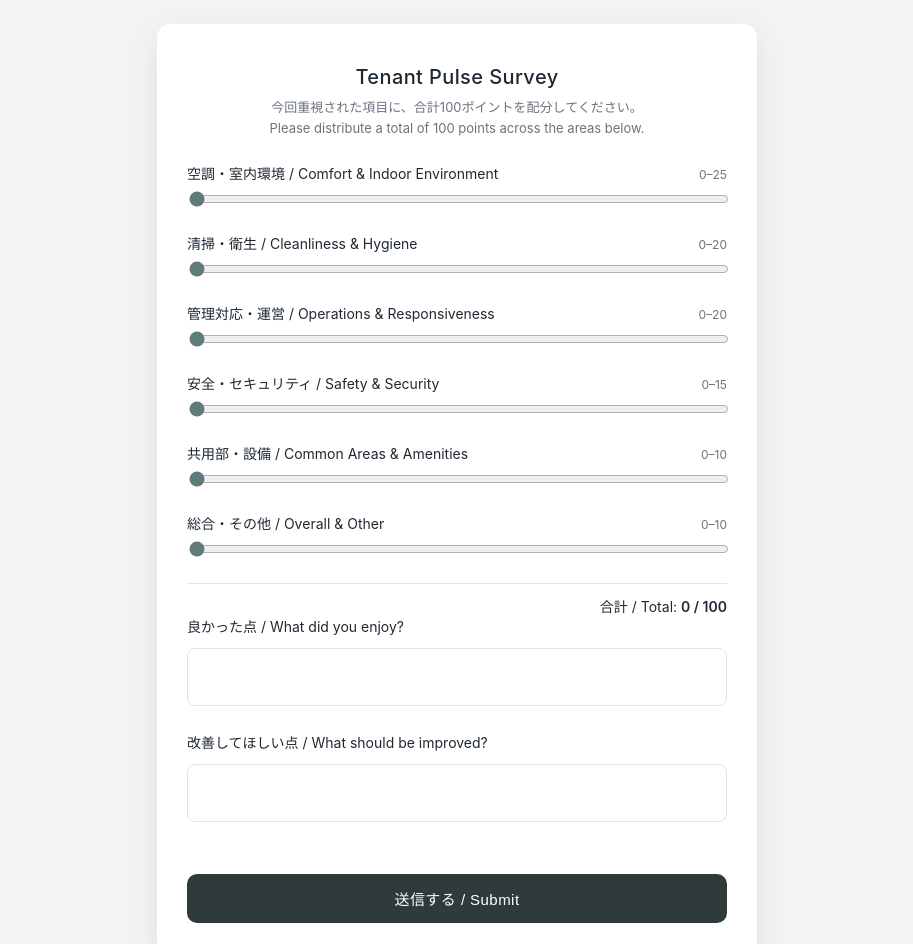
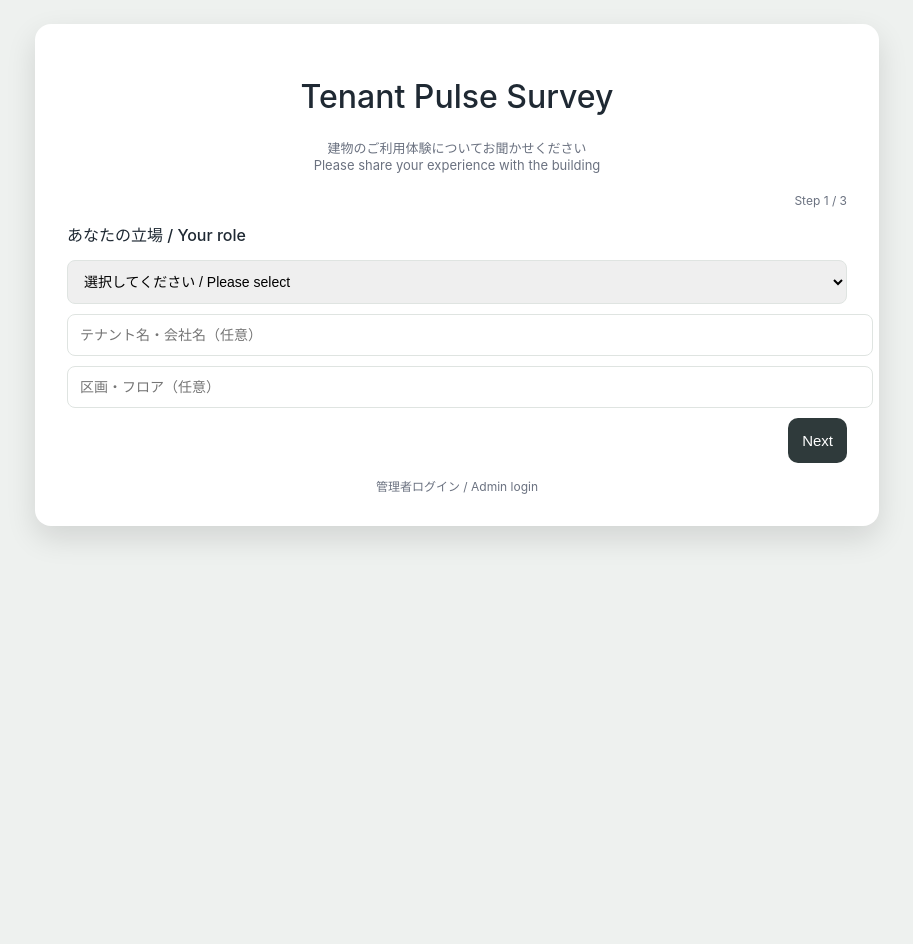
Before and after one commit to ncheewee/copilot-tenant-survey, a plain HTML site: page index.html in a window 1280 px wide. Shown: the top 944 px of the page, without its empty margins (183-1096 px from the left). After the commit the page ends 800 px from the top, so only its background shows below. Drawn offline with Linux system fonts and the light colour scheme.

Commit message:
Update index.html

```diff
--- a/index.html
+++ b/index.html
@@ -1,237 +1,337 @@
 <!DOCTYPE html>
 <html lang="en">
 <head>
-<meta charset="UTF-8" />
+<meta charset="UTF-8">
 <title>Tenant Pulse Survey</title>
 <meta name="viewport" content="width=device-width, initial-scale=1">
 
 <style>
-  :root {
-    --bg: #f3f4f2;
-    --card: #ffffff;
-    --primary: #2f3a3b;
-    --accent: #5f7c7a;
-    --border: #e2e4e1;
-    --text: #1f2933;
-    --muted: #6b7280;
+:root{
+  --bg:#eef1ef;
+  --card:#ffffff;
+  --primary:#2f3a3b;
+  --accent:#6b8f8b;
+  --accent-soft:#e4efed;
+  --border:#dfe4e1;
+  --text:#1f2933;
+  --muted:#6b7280;
 }
 
-  * {
-    box-sizing: border-box;
+body{
+  margin:0;
+  font-family:-apple-system,BlinkMacSystemFont,"Hiragino Kaku Gothic ProN","Noto Sans JP","Segoe UI",sans-serif;
+  background:var(--bg);
+  color:var(--text);
+  padding:24px 16px;
 }
 
-  body {
-    margin: 0;
-    font-family:
-      -apple-system,
-      BlinkMacSystemFont,
-      "Hiragino Kaku Gothic ProN",
-      "Noto Sans JP",
-      "Segoe UI",
-      sans-serif;
-    background: var(--bg);
-    color: var(--text);
-    padding: 24px 16px;
+.card{
+  max-width:780px;
+  margin:auto;
+  background:var(--card);
+  border-radius:16px;
+  padding:32px;
+  box-shadow:0 12px 30px rgba(0,0,0,.12);
 }
 
-  .card {
-    max-width: 600px;
-    margin: auto;
-    background: var(--card);
-    border-radius: 14px;
-    padding: 28px 30px 32px;
-    box-shadow: 0 10px 30px rgba(0,0,0,0.08);
+h1{text-align:center;font-weight:500;}
+.subtitle{text-align:center;font-size:13px;color:var(--muted);margin-bottom:20px;}
+
+.section{display:none;}
+.section.active{display:block;}
+
+.progress{text-align:right;font-size:12px;color:var(--muted);}
+.section-title{font-size:16px;font-weight:500;margin:14px 0;}
+
+input,select,textarea{
+  width:100%;
+  padding:12px;
+  border-radius:8px;
+  border:1px solid var(--border);
+  font-size:14px;
+  margin-bottom:10px;
 }
 
-  h1 {
-    font-size: 20px;
-    font-weight: 500;
-    text-align: center;
-    margin-bottom: 8px;
-    letter-spacing: 0.02em;
+textarea{resize:none;}
+
+button{
+  padding:14px;
+  border:none;
+  border-radius:10px;
+  background:var(--primary);
+  color:#fff;
+  font-size:15px;
+  cursor:pointer;
 }
 
-  .subtitle {
-    text-align: center;
-    font-size: 13px;
-    color: var(--muted);
-    margin-bottom: 24px;
-    line-height: 1.6;
+button.secondary{
+  background:#e5e7eb;
+  color:#374151;
 }
 
-  .item {
-    margin-bottom: 22px;
+.actions{
+  display:flex;
+  justify-content:space-between;
+  gap:12px;
 }
 
-  .label {
-    font-size: 14px;
-    margin-bottom: 6px;
-    display: flex;
-    justify-content: space-between;
-    align-items: baseline;
+.rating{
+  display:flex;
+  gap:6px;
+  font-size:26px;
+  margin-bottom:16px;
 }
 
-  .label span {
-    color: var(--muted);
-    font-size: 12px;
+.star{
+  cursor:pointer;
+  color:#d1d5db;
+}
+.star.active{color:var(--accent);}
+
+.preview{
+  font-size:12px;
+  background:#f3f4f2;
+  padding:8px 10px;
+  border-radius:8px;
+  margin-bottom:10px;
+  color:#374151;
 }
 
-  input[type="range"] {
-    width: 100%;
-    accent-color: var(--accent);
+/* ADMIN */
+.kpis{
+  display:grid;
+  grid-template-columns:repeat(3,1fr);
+  gap:14px;
+}
+.kpi{
+  background:var(--accent-soft);
+  padding:16px;
+  border-radius:12px;
+  text-align:center;
+}
+.kpi-value{font-size:26px;font-weight:600;}
+.kpi-label{font-size:12px;color:var(--muted);}
+
+.comment{
+  background:#f9fafb;
+  padding:12px;
+  border-radius:10px;
+  margin-bottom:8px;
+  font-size:14px;
 }
 
-  .total {
-    margin-top: 18px;
-    padding-top: 12px;
-    border-top: 1px solid var(--border);
-    text-align: right;
-    font-size: 14px;
-  }
-
-  .total strong {
-    font-weight: 600;
-  }
-
-  textarea {
-    width: 100%;
-    margin-top: 6px;
-    padding: 12px;
-    border-radius: 8px;
-    border: 1px solid var(--border);
-    font-family: inherit;
-    font-size: 13px;
-    resize: none;
-  }
-
-  button {
-    margin-top: 26px;
-    width: 100%;
-    padding: 14px;
-    border-radius: 10px;
-    border: none;
-    background: var(--primary);
-    color: #fff;
-    font-size: 15px;
-    font-weight: 500;
-    cursor: pointer;
-    letter-spacing: 0.03em;
-  }
-
-  button:hover {
-    background: #3b4849;
+.action-row{
+  display:grid;
+  grid-template-columns:2fr 1fr 1fr auto;
+  gap:8px;
+  margin-bottom:8px;
 }
 </style>
 </head>
+
 <body>
 
-<div class="card">
+<!-- ================= SURVEY ================= -->
+<div class="card" id="survey">
+
 <h1>Tenant Pulse Survey</h1>
 <div class="subtitle">
-    今回重視された項目に、合計100ポイントを配分してください。<br>
-    Please distribute a total of 100 points across the areas below.
+建物のご利用体験についてお聞かせください<br>
+Please share your experience with the building
 </div>
 
-  <!-- Sliders -->
-  <div class="item">
-    <div class="label">
-      空調・室内環境 / Comfort & Indoor Environment
-      <span>0–25</span>
+<!-- STEP 1 -->
+<div class="section active">
+  <div class="progress">Step 1 / 3</div>
+  <div class="section-title">あなたの立場 / Your role</div>
+
+  <select id="role">
+    <option value="">選択してください / Please select</option>
+    <option value="tenant">Tenant / テナント</option>
+    <option value="visitor">Visitor / 来訪者</option>
+    <option value="na">Rather not say / 回答しない</option>
+  </select>
+
+  <input id="org" placeholder="テナント名・会社名（任意）">
+  <input id="unit" placeholder="区画・フロア（任意）">
+
+  <div class="actions">
+    <div></div>
+    <button onclick="next()">Next</button>
   </div>
-    <input type="range" min="0" max="25" value="0" class="score">
 </div>
 
-  <div class="item">
-    <div class="label">
-      清掃・衛生 / Cleanliness & Hygiene
-      <span>0–20</span>
+<!-- STEP 2 -->
+<div class="section">
+  <div class="progress">Step 2 / 3</div>
+  <div class="section-title">満足度 / Satisfaction</div>
+
+  <div>空調・室内環境 / Comfort</div><div class="rating" data-k="comfort"></div>
+  <div>清掃・衛生 / Cleanliness</div><div class="rating" data-k="clean"></div>
+  <div>管理対応・運営 / Operations</div><div class="rating" data-k="ops"></div>
+  <div>安全・セキュリティ / Security</div><div class="rating" data-k="sec"></div>
+  <div>共用部・設備 / Amenities</div><div class="rating" data-k="amen"></div>
+  <div>総合評価 / Overall</div><div class="rating" data-k="overall"></div>
+
+  <div class="actions">
+    <button class="secondary" onclick="prev()">Back</button>
+    <button onclick="next()">Next</button>
   </div>
-    <input type="range" min="0" max="20" value="0" class="score">
 </div>
 
-  <div class="item">
-    <div class="label">
-      管理対応・運営 / Operations & Responsiveness
-      <span>0–20</span>
+<!-- STEP 3 -->
+<div class="section">
+  <div class="progress">Step 3 / 3</div>
+
+  <textarea id="pos" placeholder="良かった点 / What did you enjoy?"
+    maxlength="140" oninput="translateLive(this,'posT')"></textarea>
+  <div id="posT" class="preview"></div>
+
+  <textarea id="neg" placeholder="改善してほしい点 / What should be improved?"
+    maxlength="140" oninput="translateLive(this,'negT')"></textarea>
+  <div id="negT" class="preview"></div>
+
+  <div class="actions">
+    <button class="secondary" onclick="prev()">Back</button>
+    <button onclick="submitSurvey()">Submit</button>
   </div>
-    <input type="range" min="0" max="20" value="0" class="score">
 </div>
 
-  <div class="item">
-    <div class="label">
-      安全・セキュリティ / Safety & Security
-      <span>0–15</span>
-    </div>
-    <input type="range" min="0" max="15" value="0" class="score">
+<div style="text-align:center;font-size:12px;color:#6b7280;cursor:pointer;margin-top:14px"
+onclick="adminLogin()">管理者ログイン / Admin login</div>
 </div>
 
-  <div class="item">
-    <div class="label">
-      共用部・設備 / Common Areas & Amenities
-      <span>0–10</span>
-    </div>
-    <input type="range" min="0" max="10" value="0" class="score">
+<!-- ================= ADMIN ================= -->
+<div class="card" id="admin" style="display:none;">
+
+<h1>Building Experience Dashboard</h1>
+<div class="subtitle">Live data from current survey run</div>
+
+<div class="kpis">
+  <div class="kpi"><div class="kpi-value" id="kRespondents">–</div><div class="kpi-label">Respondents</div></div>
+  <div class="kpi"><div class="kpi-value" id="kComposite">–</div><div class="kpi-label">Composite score</div></div>
+  <div class="kpi"><div class="kpi-value">Tenants + Visitors</div><div class="kpi-label">Excludes anonymous</div></div>
 </div>
 
-  <div class="item">
-    <div class="label">
-      総合・その他 / Overall & Other
-      <span>0–10</span>
-    </div>
-    <input type="range" min="0" max="10" value="0" class="score">
+<h3>AI Executive Summary</h3>
+<div class="comment" id="aiSummary">Loading…</div>
+
+<h3>Recent Comments (JP / EN)</h3>
+<div id="commentList"></div>
+
+<h3>Action Tracker</h3>
+<div id="actions"></div>
+<button onclick="addAction()">+ Add action</button>
+
+<div style="margin-top:20px">
+  <button onclick="startNewSurvey()">Start New Survey</button>
+  <button onclick="logout()">Logout</button>
 </div>
 
-  <div class="total">
-    合計 / Total: <strong><span id="total">0</span> / 100</strong>
-  </div>
-
-  <!-- Free text -->
-  <div class="item">
-    <div class="label">
-      良かった点 / What did you enjoy?
-    </div>
-    <textarea id="positive" maxlength="140"></textarea>
-  </div>
-
-  <div class="item">
-    <div class="label">
-      改善してほしい点 / What should be improved?
-    </div>
-    <textarea id="negative" maxlength="140"></textarea>
-  </div>
-
-  <button onclick="submitSurvey()">
-    送信する / Submit
-  </button>
 </div>
 
 <script>
-  const scores = document.querySelectorAll(".score");
-  const totalEl = document.getElementById("total");
+/* ================= CONFIG ================= */
+const GAS_URL="https://script.google.com/macros/s/AKfycbwPkwfdUP60oudF_cOScisYzPukka9gF792ky2fT2SIbgBMVXMco2Szaf9xEUDsYe2p/exec";
 
-  scores.forEach(s => s.addEventListener("input", updateTotal));
+/* ================= SURVEY STEPS ================= */
+let idx=0;
+const parts=document.querySelectorAll(".section");
+function next(){parts[idx++].classList.remove("active");parts[idx].classList.add("active");}
+function prev(){parts[idx--].classList.remove("active");parts[idx].classList.add("active");}
 
-  function updateTotal() {
-    let total = 0;
-    scores.forEach(s => total += Number(s.value));
-    totalEl.textContent = total;
+/* ================= STAR RATINGS ================= */
+document.querySelectorAll(".rating").forEach(r=>{
+  for(let i=1;i<=5;i++){
+    const s=document.createElement("span");
+    s.textContent="★";
+    s.className="star";
+    s.onclick=()=>[...r.children].forEach((x,j)=>x.classList.toggle("active",j<i));
+    r.appendChild(s);
+  }
+});
+
+/* ================= TRANSLATION ================= */
+function translateLive(input,target){
+  if(!input.value){
+    document.getElementById(target).textContent="";
+    return;
+  }
+  fetch(GAS_URL+"?translate="+encodeURIComponent(input.value))
+    .then(r=>r.text())
+    .then(t=>{
+      document.getElementById(target).textContent="Translation preview: "+t;
+    });
 }
 
-  function submitSurvey() {
-    if (Number(totalEl.textContent) !== 100) {
-      alert(
-        "合計が100ポイントになるよう調整してください。\n" +
-        "Please adjust the sliders so the total equals exactly 100 points."
-      );
-      return;
+/* ================= SUBMIT SURVEY ================= */
+function submitSurvey(){
+  alert("ご協力ありがとうございました\nThank you for your feedback");
+  location.reload();
 }
 
-    // Backend integration placeholder
-    alert(
-      "ご協力ありがとうございました。\n" +
-      "Thank you for your valuable feedback."
-    );
+/* ================= ADMIN ================= */
+function adminLogin(){
+  const pw=prompt("Admin password");
+  if(pw!=="admin123"){alert("Incorrect password");return;}
+  survey.style.display="none";
+  admin.style.display="block";
+  loadDashboard();
 }
+
+function logout(){location.reload();}
+
+/* ================= DASHBOARD ================= */
+function loadDashboard(){
+  fetch(GAS_URL+"?dashboard=1")
+    .then(r=>r.json())
+    .then(d=>{
+      kRespondents.textContent=d.respondents;
+      kComposite.textContent=d.composite;
+      aiSummary.textContent=d.summary;
+      commentList.innerHTML="";
+      d.comments.forEach(c=>{
+        commentList.innerHTML+=`<div class="comment">${c.jp}<br><small>${c.en}</small></div>`;
+      });
+    });
+}
+
+/* ================= ACTION TRACKER ================= */
+let actions=[
+  {text:"AC system review – Zone B",owner:"BM",status:"In progress"},
+  {text:"Lift peak hour study",owner:"Ops",status:"Open"}
+];
+
+function renderActions(){
+  actionsEl=document.getElementById("actions");
+  actionsEl.innerHTML="";
+  actions.forEach((a,i)=>{
+    actionsEl.innerHTML+=`
+    <div class="action-row">
+      <input value="${a.text}" onchange="actions[${i}].text=this.value">
+      <input value="${a.owner}" onchange="actions[${i}].owner=this.value">
+      <select onchange="actions[${i}].status=this.value">
+        <option ${a.status==="Open"?"selected":""}>Open</option>
+        <option ${a.status==="In progress"?"selected":""}>In progress</option>
+        <option ${a.status==="Done"?"selected":""}>Done</option>
+      </select>
+      <button onclick="actions.splice(${i},1);renderActions()">✕</button>
+    </div>`;
+  });
+}
+
+function addAction(){
+  actions.push({text:"",owner:"",status:"Open"});
+  renderActions();
+}
+
+/* ================= SURVEY CONTROL ================= */
+function startNewSurvey(){
+  fetch(GAS_URL+"?newSurvey=1")
+    .then(()=>alert("New survey started"));
+}
+
+renderActions();
 </script>
 
 </body>
```
Lines whose indentation alone changed are shown as unchanged.
